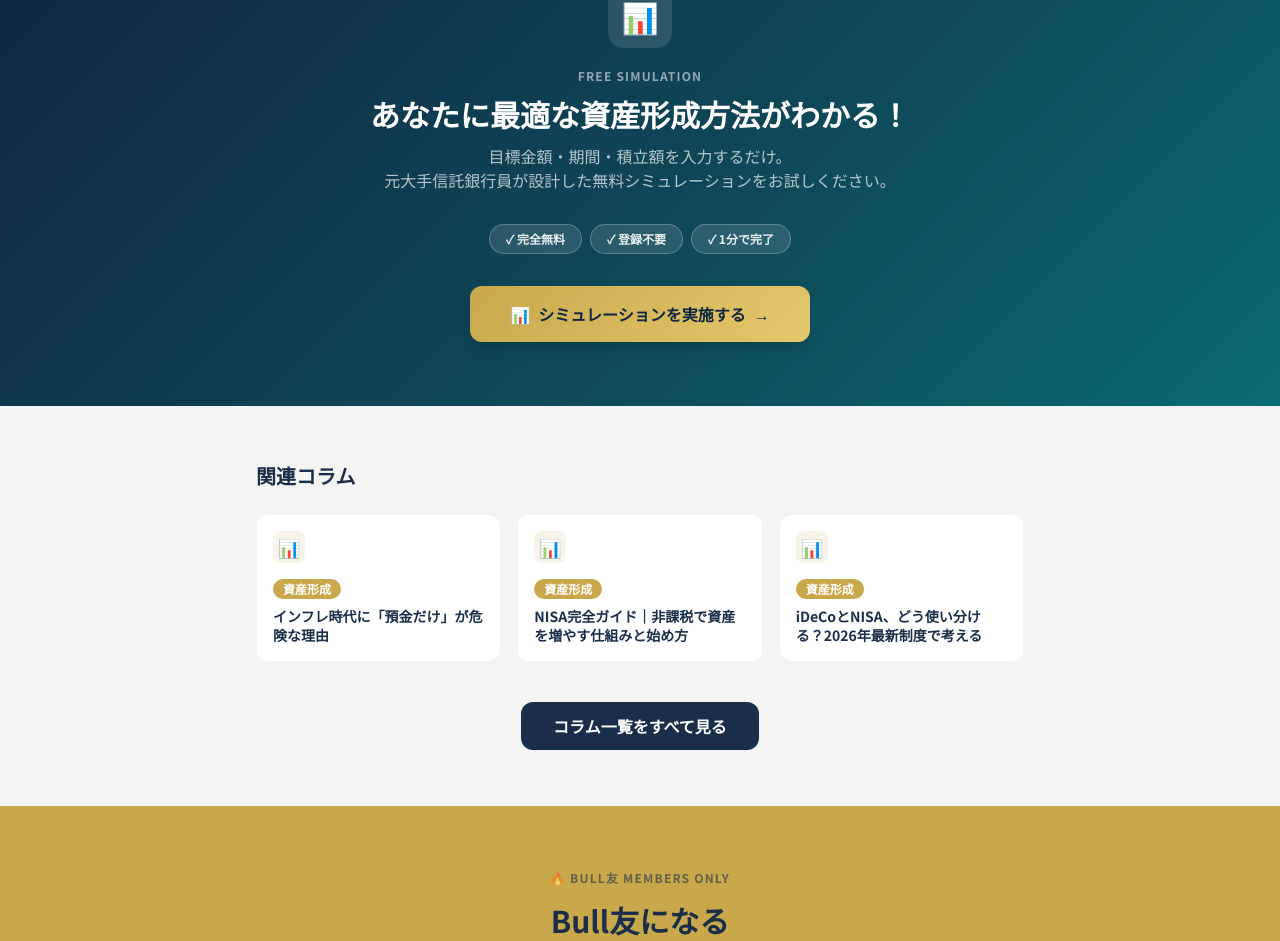
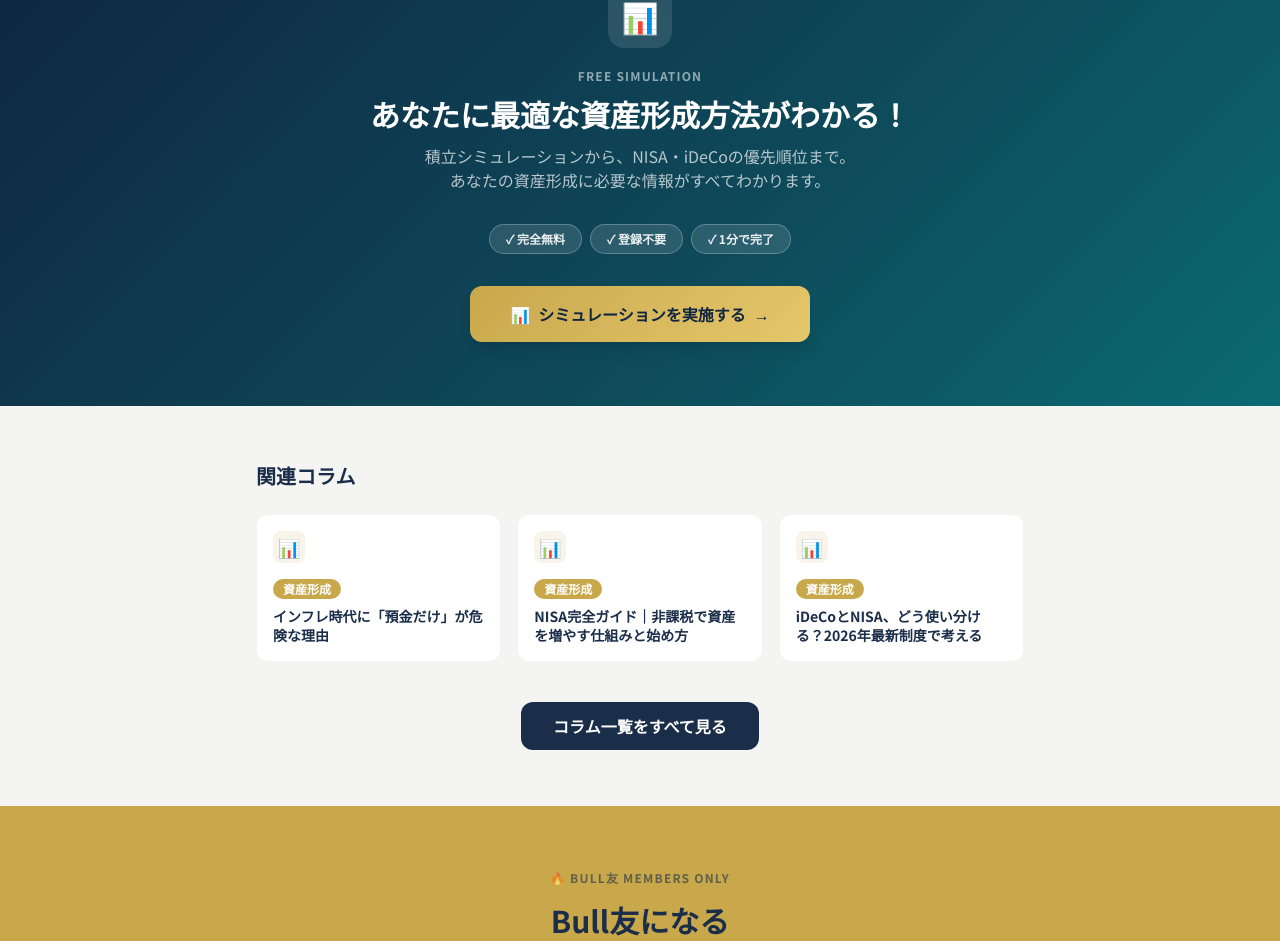
Before and after one commit to tanima3232-eng/bulltalk, a Next.js app: page /column/asset-01-life-money in a window 1280 px wide. Shown: the part 1595-2536 px from the top of the page. Built offline with nearby package versions, Linux system fonts and the light colour scheme.

Commit message:
SimulationCtaBanner：説明文をベネフィット訴求文に変更

```diff
--- a/components/SimulationCtaBanner.tsx
+++ b/components/SimulationCtaBanner.tsx
@@ -30,8 +30,8 @@ export default function SimulationCtaBanner() {
         </h2>
         <p className="text-sm md:text-base leading-relaxed mb-8"
            style={{ color: "rgba(255,255,255,0.7)" }}>
-          <span className="md:hidden">目標金額・期間・積立額を入力するだけ。<br />元大手信託銀行員が設計した無料シミュレーションを<br />お試しください。</span>
-          <span className="hidden md:inline">目標金額・期間・積立額を入力するだけ。<br />元大手信託銀行員が設計した無料シミュレーションをお試しください。</span>
+          <span className="md:hidden">積立シミュレーションから、NISA・iDeCoの優先順位まで。<br />あなたの資産形成に必要な情報が<br />すべてわかります。</span>
+          <span className="hidden md:inline">積立シミュレーションから、NISA・iDeCoの優先順位まで。<br />あなたの資産形成に必要な情報がすべてわかります。</span>
         </p>
 
 
```
